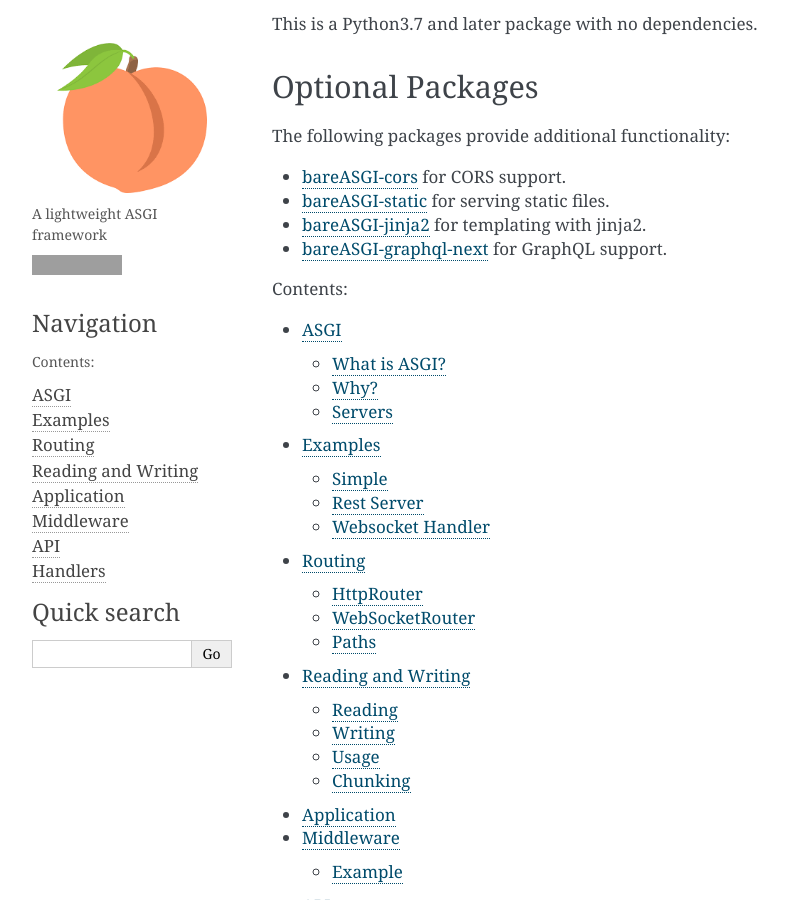
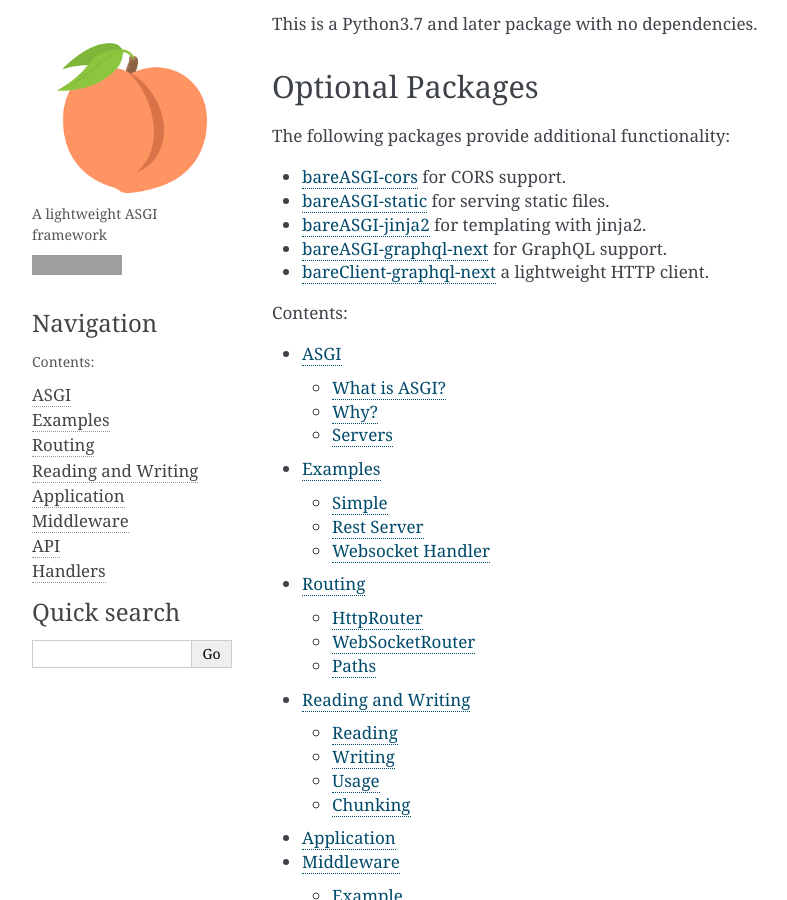
Before and after one commit to rob-blackbourn/bareASGI, a Sphinx documentation site: the page built from docs/index.rst, in a window 1280 px wide and 900 px high, scrolled down 1238 px, cut to the strip 0-900 px from the top of the window. Shown: the whole strip, without its empty margins (170-957 px from the left). Built offline with Sphinx 7.4.7, drawn with Linux system fonts in a browser that asks for light colours; grey boxes are pictures that could not be loaded.

Commit message:
Added a link for bareclient

```diff
--- a/docs/index.rst
+++ b/docs/index.rst
@@ -62,6 +62,7 @@
 * `bareASGI-static <https://bareasgi-static.readthedocs.io/en/latest/>`_ for serving static files.
 * `bareASGI-jinja2 <https://bareasgi-jinja2.readthedocs.io/en/latest/>`_ for templating with jinja2.
 * `bareASGI-graphql-next <https://bareasgi-graphql-next.readthedocs.io/en/latest/>`_ for GraphQL support.
+* `bareClient-graphql-next <https://bareclient.readthedocs.io/en/latest/>`_ a lightweight HTTP client.
 
 
 .. toctree::
```
